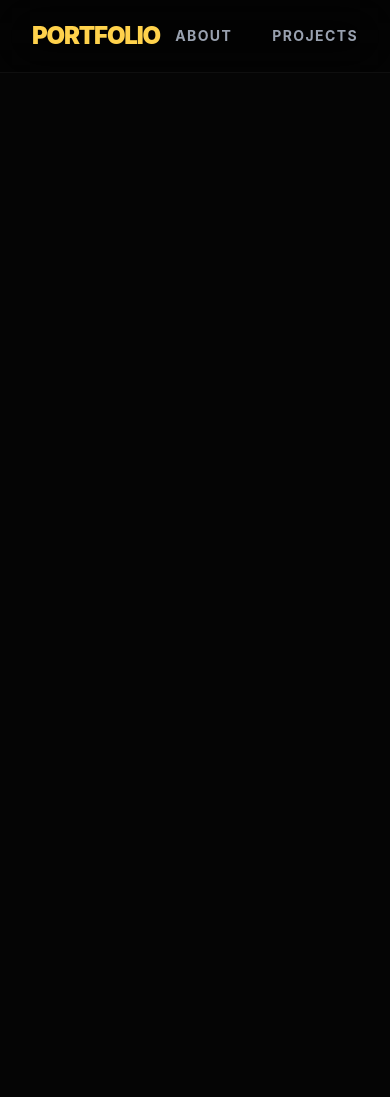
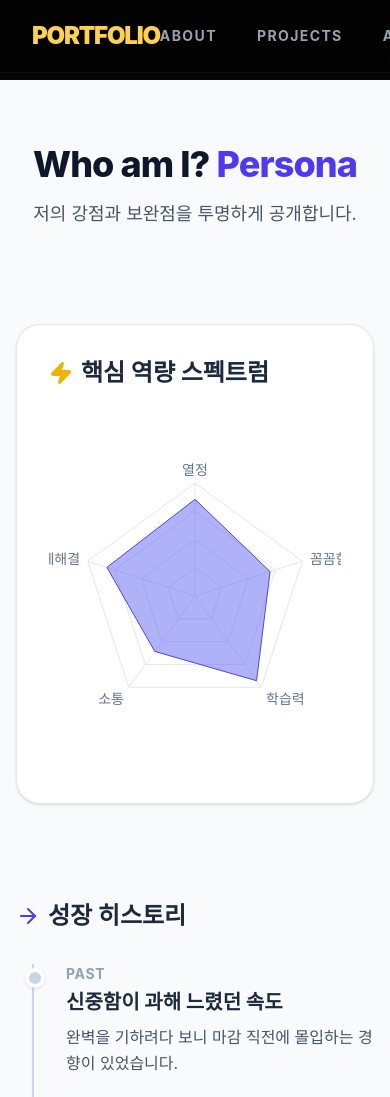
Before and after one commit to sindy970/myPortfolio, a React (Vite) app: page /myPortfolio/aboutMe in a window 390 px wide. Shown: the top 1097 px of the page. Before the commit the page ends 844 px from the top, so only its background shows below. Built offline with nearby package versions, Linux system fonts and the light colour scheme.

Commit message:
나를 소개하는 페이지 생성

```diff
--- a/package.json
+++ b/package.json
@@ -17,9 +17,11 @@
     "@types/three": "^0.182.0",
     "framer-motion": "^12.34.0",
     "gh-pages": "^6.3.0",
+    "lucide-react": "^0.575.0",
     "react": "^19.2.0",
     "react-dom": "^19.2.0",
     "react-router-dom": "^7.13.0",
+    "recharts": "^3.7.0",
     "three": "^0.182.0"
   },
   "devDependencies": {
@@ -27,8 +29,9 @@
     "@types/node": "^24.10.1",
     "@types/react": "^19.2.7",
     "@types/react-dom": "^19.2.3",
+    "@types/recharts": "^1.8.29",
     "@vitejs/plugin-react-swc": "^4.2.2",
-    "eslint": "^9.39.1",
+    "eslint": "^9.0.0",
     "eslint-plugin-react-hooks": "^7.0.1",
     "eslint-plugin-react-refresh": "^0.4.24",
     "globals": "^16.5.0",
--- a/src/App.tsx
+++ b/src/App.tsx
@@ -1,6 +1,7 @@
 import { BrowserRouter, Routes, Route, Link } from 'react-router-dom';
 import AboutMe from './components/About/AboutMe.tsx';
 import Terminal from './components/Terminal/Terminal.tsx';
+import AbountMeCard from './components/AboutMe/AbountMeCard.tsx';
 
 function App() {
     return (
@@ -14,6 +15,7 @@ function App() {
                     <ul className="flex gap-10 font-bold text-sm uppercase tracking-widest">
                         <li><Link to="/about" className="hover:text-brand-main text-gray-400">About</Link></li>
                         <li><Link to="/projects" className="hover:text-brand-main text-gray-400">Projects</Link></li>
+                        <li><Link to="/aboutMe" className="hover:text-brand-main text-gray-400">AboutMe</Link></li>
                     </ul>
                 </nav>
 
@@ -30,6 +32,7 @@ function App() {
                         } />
                         <Route path="/about" element={<AboutMe />} />
                         <Route path="/projects" element={<Terminal />} />
+                        <Route path="/aboutMe" element={<AbountMeCard />} />
                     </Routes>
                 </main>
             </div>
--- /dev/null
+++ b/src/components/AboutMe/AbountMeCard.tsx
@@ -0,0 +1,152 @@
+import { Radar, RadarChart, PolarGrid, PolarAngleAxis, ResponsiveContainer } from 'recharts';
+import { CheckCircle2, AlertCircle, Zap, ArrowRight } from 'lucide-react';
+
+// --- Types ---
+interface SkillData {
+    subject: string;
+    value: number;
+    fullMark: number;
+}
+
+interface TimelineStep {
+    title: string;
+    description: string;
+    type: 'past' | 'present';
+}
+
+interface ManualItem {
+    title: string;
+    items: string[];
+    type: 'positive' | 'warning';
+}
+
+// --- Mock Data ---
+const SKILLS: SkillData[] = [
+    { subject: '열정', value: 120, fullMark: 150 },
+    { subject: '꼼꼼함', value: 98, fullMark: 150 },
+    { subject: '학습력', value: 130, fullMark: 150 },
+    { subject: '소통', value: 85, fullMark: 150 },
+    { subject: '문제해결', value: 115, fullMark: 150 },
+];
+
+const TIMELINE: TimelineStep[] = [
+    {
+        title: "PAST: 신중함이 과해 느렸던 속도",
+        description: "완벽을 기하려다 보니 마감 직전에 몰입하는 경향이 있었습니다.",
+        type: 'past'
+    },
+    {
+        title: "PRESENT: 리스크를 관리하는 디테일",
+        description: "이제는 작업 우선순위를 먼저 설정하여, 그 신중함을 '결점 없는 결과물'을 만드는 무기로 활용합니다.",
+        type: 'present'
+    }
+];
+
+// --- Main Component ---
+const PortfolioCharacter: React.FC = () => {
+    return (
+        <div className="min-h-screen bg-slate-50 py-16 px-4 sm:px-6 lg:px-8 font-sans">
+        <div className="max-w-4xl mx-auto space-y-24">
+
+            {/* Header Section */}
+            <header className="text-center space-y-4">
+    <h1 className="text-4xl font-extrabold text-slate-900 tracking-tight">
+        Who am I? <span className="text-indigo-600">Persona</span>
+        </h1>
+        <p className="text-lg text-slate-600">저의 강점과 보완점을 투명하게 공개합니다.</p>
+    </header>
+
+    {/* 1. Radar Chart (장점 시각화) */}
+    <section className="bg-white p-8 rounded-3xl shadow-sm border border-slate-200">
+    <div className="flex items-center gap-2 mb-8">
+    <Zap className="w-6 h-6 text-yellow-500 fill-yellow-500" />
+    <h2 className="text-2xl font-bold text-slate-800">핵심 역량 스펙트럼</h2>
+    </div>
+    <div className="h-[350px] w-full">
+    <ResponsiveContainer width="100%" height="100%">
+    <RadarChart cx="50%" cy="50%" outerRadius="80%" data={SKILLS}>
+    <PolarGrid stroke="#e2e8f0" />
+    <PolarAngleAxis dataKey="subject" tick={{ fill: '#64748b', fontSize: 14 }} />
+    <Radar
+    name="나"
+    dataKey="value"
+    stroke="#4f46e5"
+    fill="#6366f1"
+    fillOpacity={0.5}
+    />
+    </RadarChart>
+    </ResponsiveContainer>
+    </div>
+    </section>
+
+    {/* 2. Timeline (단점의 진화) */}
+    <section className="space-y-8">
+    <h2 className="text-2xl font-bold text-slate-800 flex items-center gap-2">
+    <ArrowRight className="text-indigo-600" /> 성장 히스토리
+    </h2>
+    <div className="relative border-l-2 border-indigo-200 ml-4 pl-8 space-y-12">
+        {TIMELINE.map((step, idx) => (
+                <div key={idx} className="relative">
+            <div className={`absolute -left-[41px] top-1 w-5 h-5 rounded-full border-4 border-white shadow-sm ${
+                step.type === 'past' ? 'bg-slate-300' : 'bg-indigo-600'
+            }`} />
+    <h3 className={`text-sm font-bold uppercase tracking-wider mb-1 ${
+        step.type === 'past' ? 'text-slate-400' : 'text-indigo-600'
+    }`}>
+    {step.title.split(':')[0]}
+    </h3>
+    <h4 className="text-xl font-bold text-slate-800 mb-2">{step.title.split(':')[1]}</h4>
+        <p className="text-slate-600 leading-relaxed max-w-2xl">{step.description}</p>
+        </div>
+))}
+    </div>
+    </section>
+
+    {/* 5. User Manual (사용 가이드) */}
+    <section className="bg-slate-900 text-white p-10 rounded-[2rem] shadow-xl overflow-hidden relative">
+    <div className="absolute top-0 right-0 p-8 opacity-10">
+    <Zap size={120} />
+    </div>
+    <h2 className="text-3xl font-bold mb-10">사용자 가이드 (User Manual)</h2>
+    <div className="grid md:grid-cols-2 gap-8">
+    <ManualCard
+        type="positive"
+    title="최적의 시너지 조건"
+    items={["명확한 목표가 있는 프로젝트", "자유로운 기술 토론", "데이터 기반의 의사결정"]}
+    />
+    <ManualCard
+    type="warning"
+    title="주의 및 관리 방법"
+    items={["맥락 없는 단순 반복 작업 지양", "충분한 고민 시간이 주어질 때 고효율"]}
+    />
+    </div>
+    </section>
+
+    </div>
+    </div>
+);
+};
+
+// --- Sub Component ---
+const ManualCard: React.FC<ManualItem> = ({ title, items, type }) => (
+    <div className="bg-slate-800/50 p-6 rounded-2xl border border-slate-700 backdrop-blur-sm">
+    <div className="flex items-center gap-2 mb-4">
+    {type === 'positive' ? (
+        <CheckCircle2 className="text-emerald-400" size={24} />
+) : (
+    <AlertCircle className="text-rose-400" size={24} />
+)}
+<h3 className="text-xl font-semibold">{title}</h3>
+    </div>
+    <ul className="space-y-3">
+    {items.map((item, i) => (
+            <li key={i} className="text-slate-300 flex items-start gap-2">
+        <span className="text-indigo-400 mt-1.5 w-1.5 h-1.5 rounded-full bg-current shrink-0" />
+            {item}
+            </li>
+))}
+</ul>
+</div>
+);
+
+export default PortfolioCharacter;
```
Also changed, not shown: 1 other file (tests, documents, lock files or other folders).
